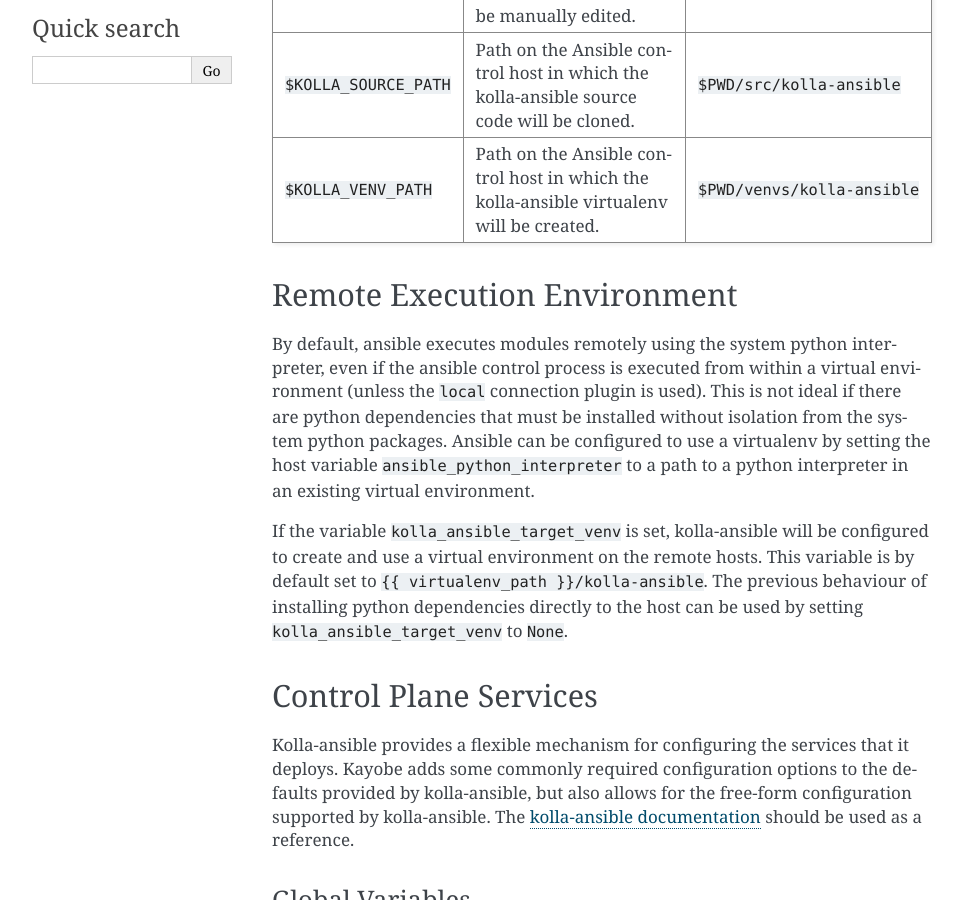
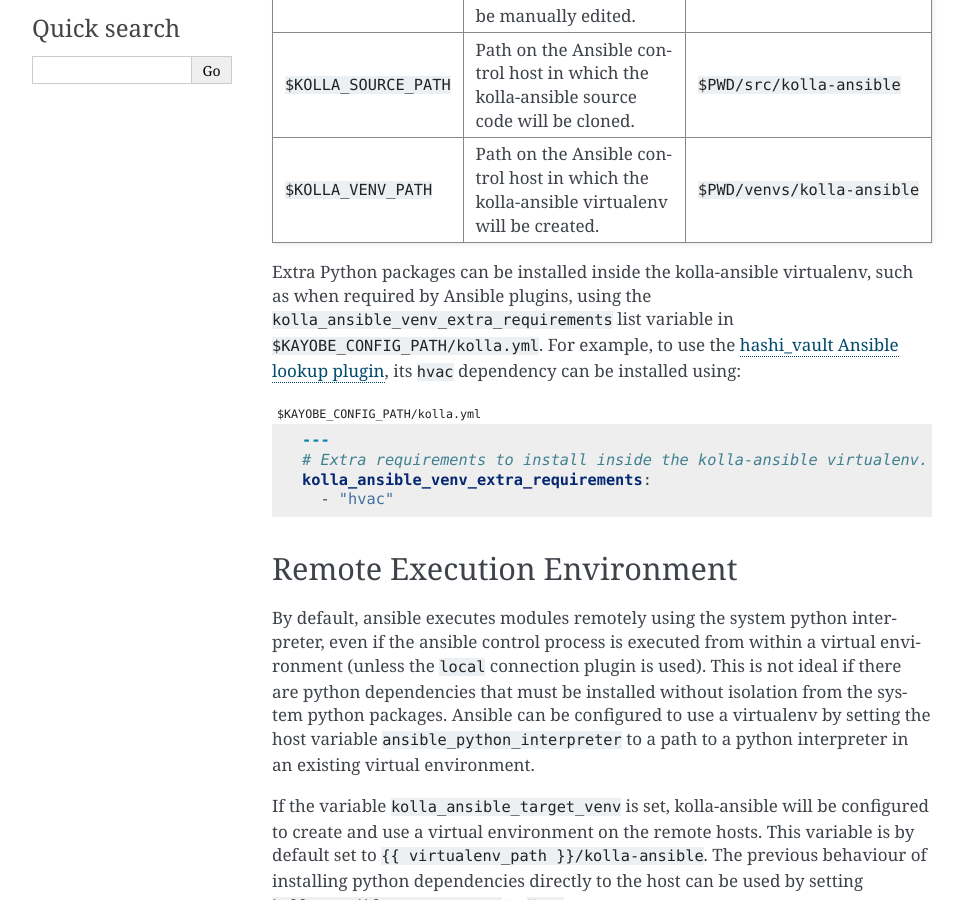
Before and after one commit to openstack/kayobe, a Sphinx documentation site: the page built from doc/source/configuration/kolla-ansible.rst, in a window 1280 px wide and 900 px high, scrolled down 528 px. Shown: the whole window, without its empty margins (148-1112 px from the left). Built offline with Sphinx 7.4.7, drawn with Linux system fonts in a browser that asks for light colours; pages that are not in the unit, such as notebooks, are missing from menus.

Commit message:
Allow installing extra packages inside the kolla-ansible virtualenv
It may be necessary to install extra Python packages inside the
kolla-ansible virtualenv, such as when required by Ansible plugins. For
example, using the hashi_vault lookup plugin requires the hvac Python
package to be installed.

This patch adds a kolla_ansible_venv_extra_requirements list variable
which contains Python package requirements to add to the kolla-ansible
requirements file. Its default value is an empty list.

Change-Id: Ie0541dc05e2ab94af230d0113a23c544755424c7

```diff
--- a/doc/source/configuration/kolla-ansible.rst
+++ b/doc/source/configuration/kolla-ansible.rst
@@ -26,6 +26,22 @@ kolla-ansible is installed and executed.
    ``$KOLLA_VENV_PATH``   Path on the Ansible control host in which          ``$PWD/venvs/kolla-ansible``
                           the kolla-ansible virtualenv will be created.
    ====================== ================================================== ============================
+
+Extra Python packages can be installed inside the kolla-ansible virtualenv,
+such as when required by Ansible plugins, using the
+``kolla_ansible_venv_extra_requirements`` list variable in
+``$KAYOBE_CONFIG_PATH/kolla.yml``. For example, to use the `hashi_vault Ansible
+lookup plugin
+<https://docs.ansible.com/ansible/devel/plugins/lookup/hashi_vault.html>`_, its
+``hvac`` dependency can be installed using:
+
+.. code-block:: yaml
+   :caption: ``$KAYOBE_CONFIG_PATH/kolla.yml``
+
+   ---
+   # Extra requirements to install inside the kolla-ansible virtualenv.
+   kolla_ansible_venv_extra_requirements:
+     - "hvac"
 
 Remote Execution Environment
 ============================
```
Also changed, not shown: 6 other files.
